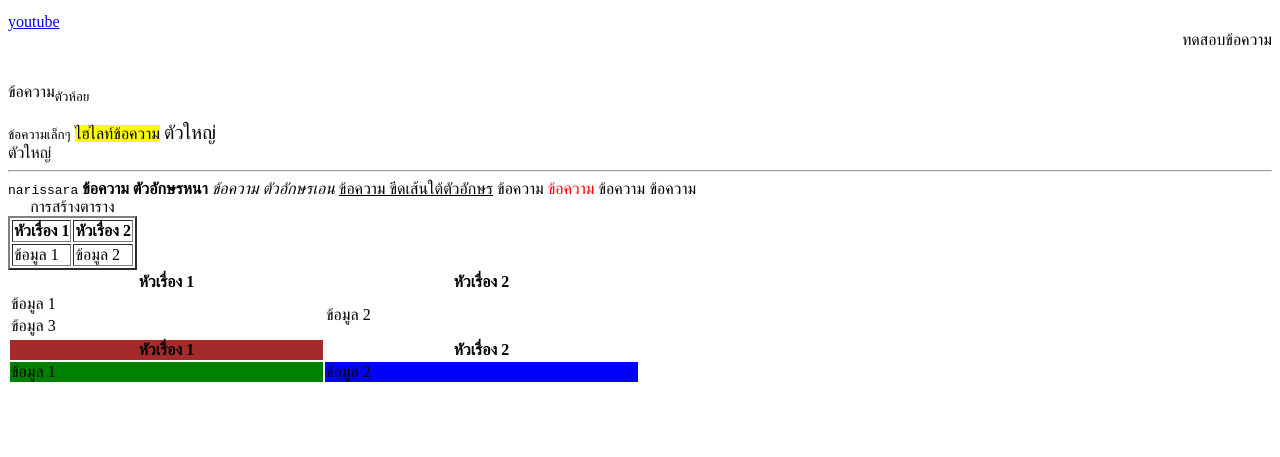
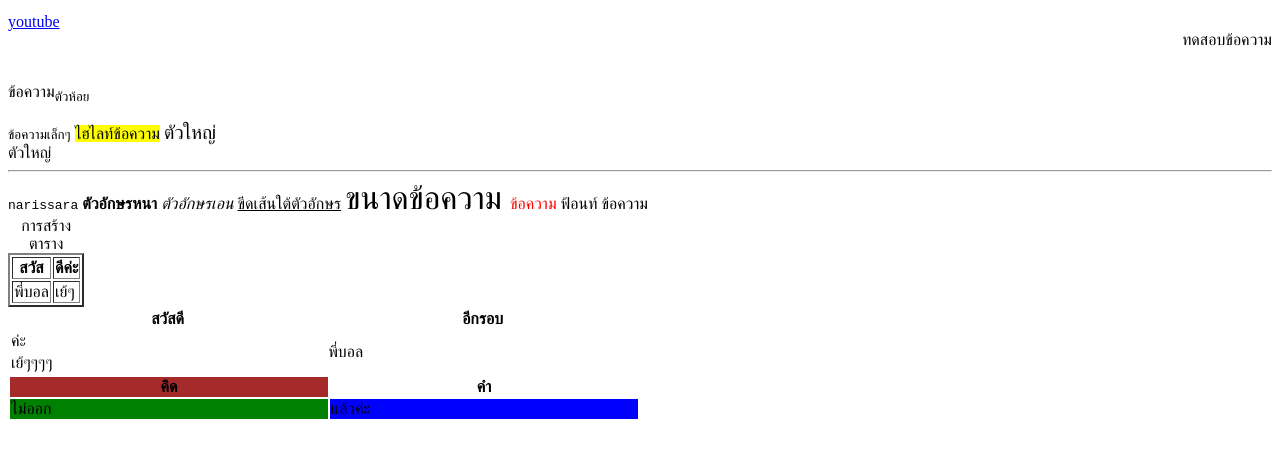
Before and after one commit to eyenarissara/MD613603-6130702316, a plain HTML site: page htmllab/index.html in a window 1280 px wide. Shown: the part 87-544 px from the top of the page. Drawn offline with Linux system fonts and the light colour scheme.

Commit message:
html text

```diff
--- a/htmllab/index.html
+++ b/htmllab/index.html
@@ -18,35 +18,35 @@
 <section>ตัวใหญ่</section>
 <hr>
 <tt>narissara</tt>
-<b> ข้อความ ตัวอักษรหนา</b>
-<i> ข้อความ ตัวอักษรเอน</i>
-<u> ข้อความ ขีดเส้นใต้ตัวอักษร</u>
-<font size = "3"> ข้อความ </font>
+<b> ตัวอักษรหนา</b>
+<i> ตัวอักษรเอน</i>
+<u> ขีดเส้นใต้ตัวอักษร</u>
+<font size = "6"> ขนาดข้อความ </font>
 <font color = "red"> ข้อความ </font>
-<font face = "Arial"> ข้อความ </font>
+<font face = "supermaket"> ฟ้อนท์ </font>
 <besefont size = "2"> ข้อความ </font>
     <TABLE BORDER = "2" >
         <CAPTION> การสร้างตาราง </CAPTION>
-            <TR> <TH> หัวเรื่อง 1 </TH>
-            <TH> หัวเรื่อง 2 </TH> </TR>
+            <TR> <TH> สวัส </TH>
+            <TH> ดีค่ะ </TH> </TR>
 
-            <TR> <TD> ข้อมูล 1 </TD>
-            <TD> ข้อมูล 2 </TD> </TR>
+            <TR> <TD> พี่บอล </TD>
+            <TD> เย้ๆ </TD> </TR>
         </TABLE>
         <TABLE width = "50%">
-            <TR> <TH> หัวเรื่อง 1 </TH>
-            <TH> หัวเรื่อง 2 </TH> </TR>
+            <TR> <TH> สวัสดี </TH>
+            <TH> อีกรอบ </TH> </TR>
 
-            <TR> <TD> ข้อมูล 1 </TD>
-            <TD rowspan = "2" > ข้อมูล 2 </TD> </TR>
-            <TR> <TD> ข้อมูล 3 </TD> </TR>
+            <TR> <TD> ค่ะ </TD>
+            <TD rowspan = "2" > พี่บอล </TD> </TR>
+            <TR> <TD> เย้ๆๆๆๆ </TD> </TR>
         </TABLE>
         <TABLE width = "50%">
-            <TR> <TH bgcolor = "brown" > หัวเรื่อง 1 </TH>
-            <TH bgcolor = "white"> หัวเรื่อง 2 </TH> </TR>
+            <TR> <TH bgcolor = "brown" > คิด </TH>
+            <TH bgcolor = "white"> คำ </TH> </TR>
 
-            <TR> <TD bgcolor = "green" > ข้อมูล 1 </TD>
-            <TD bgcolor = "blue" > ข้อมูล 2 </TD> </TR>
+            <TR> <TD bgcolor = "green" > ไม่ออก </TD>
+            <TD bgcolor = "blue" > แล้วค่ะ </TD> </TR>
         </TABLE>
 
     </body>
```
